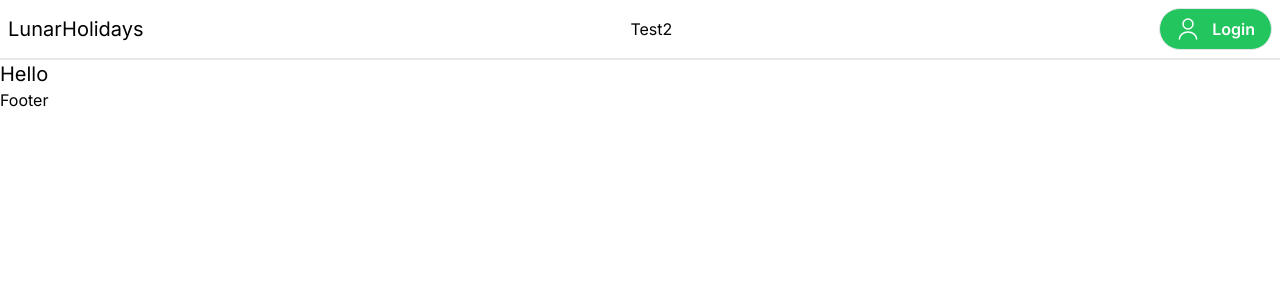
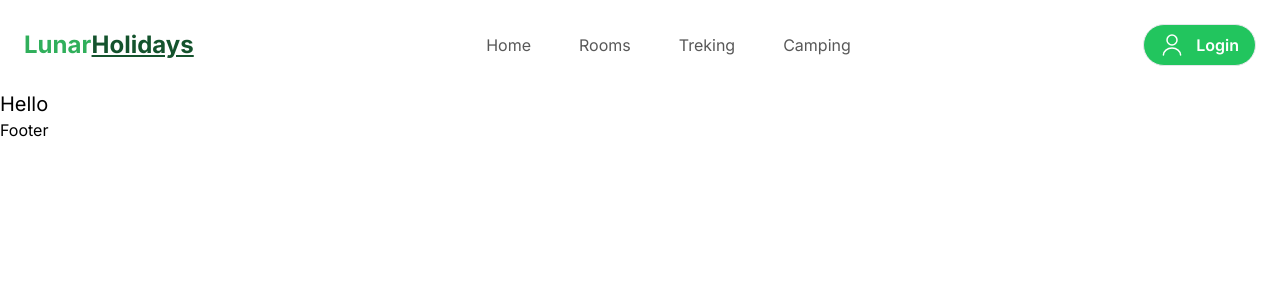
Before and after one commit to Abinsonsuresh/LunarHolidays-Nextjs, a Next.js app: page / in a window 1280 px wide. Shown: the top 300 px of the page. Built offline with nearby package versions, Linux system fonts and the light colour scheme.

Commit message:
navbar completed

```diff
--- a/src/app/components/Navbar.tsx
+++ b/src/app/components/Navbar.tsx
@@ -1,13 +1,23 @@
+import Link from "next/link"
+import { NavLinks } from "../Data/data"
 import Button from "./Button"
+import { it } from "node:test"
+
 
 const Navbar = () => {
   return (
     <>
-    <nav className="flex items-center justify-between p-2 border-b-2">
-        <div className="text-xl">
-            <h1>LunarHolidays</h1>
+    <nav className="flex items-center justify-between p-6 ">
+        <div className="">
+            <div className="text-2xl font-bold"><span className="text-green-50">Lunar</span><span className="text-green-900 underline">Holidays</span></div>
         </div>
-        <div>Test2</div>
+        <ul className="gap-12 h-full flex">
+            {
+                NavLinks.map((items)=>(
+                    <Link className="text-gray-50 text-[16px] flex justify-center items-center" key={items.key} href={items.href}>{items.label}</Link>
+                ))
+            }
+        </ul>
         <div>
             <div>
                 <Button type={"button"} name={"Login"} icon="/user.svg" variant={"px-4 py-2 bg-green-500 text-white"}/>
```
